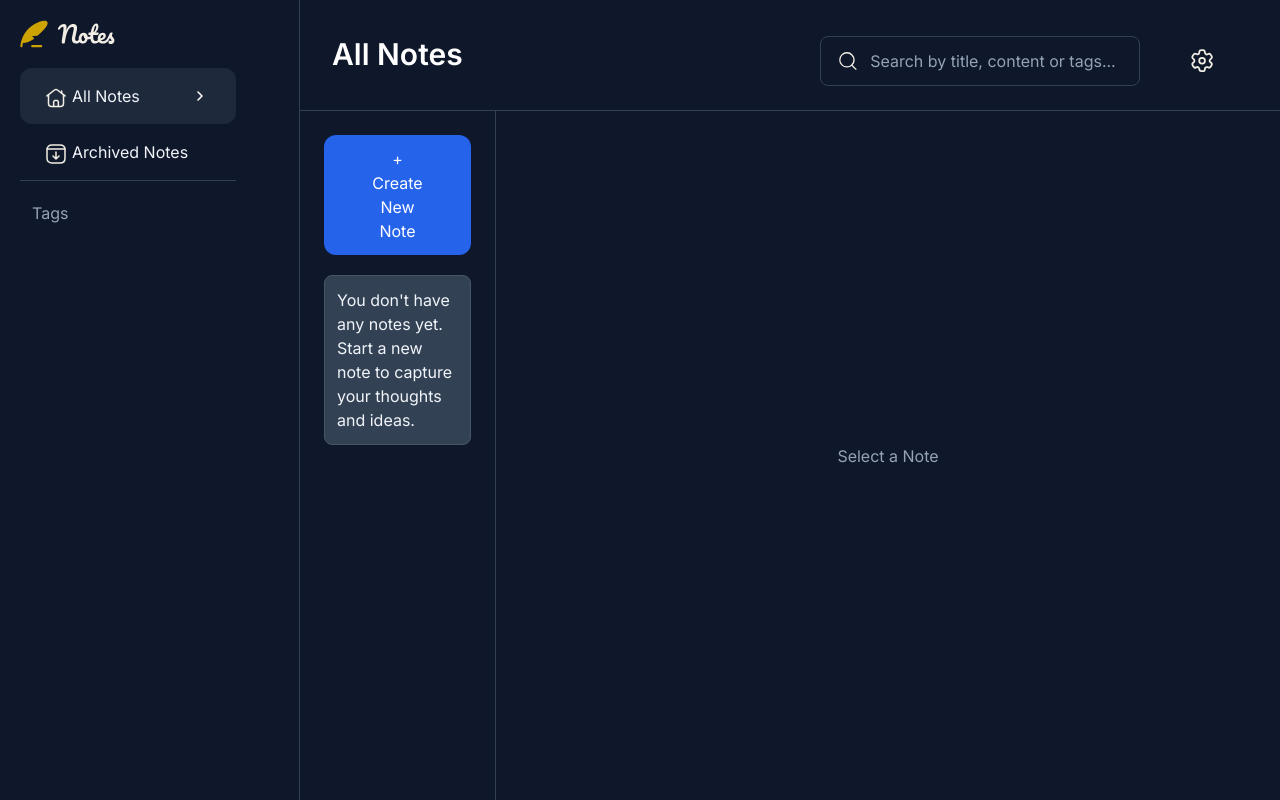
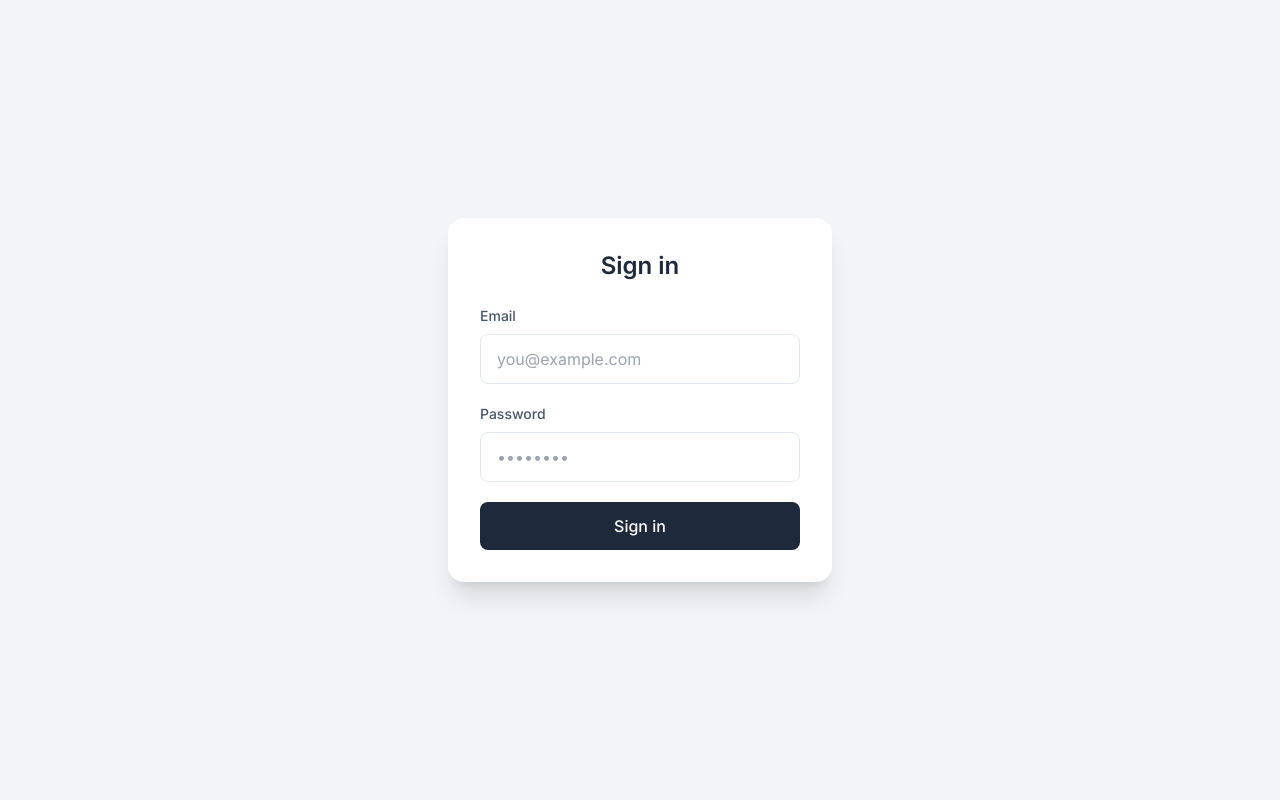
Before and after one commit to nonoyobussiness/note-taking-app, a React (Vite) app: page /login in a window 1280 px wide. Built offline with nearby package versions, Linux system fonts and the light colour scheme.

Commit message:
added routes for login, register and profile

```diff
--- a/package.json
+++ b/package.json
@@ -12,6 +12,7 @@
   "dependencies": {
     "react": "^19.2.0",
     "react-dom": "^19.2.0",
+    "react-router-dom": "^7.13.0",
     "vite-plugin-svgr": "^4.5.0"
   },
   "devDependencies": {
--- a/src/components/Login.tsx
+++ b/src/components/Login.tsx
@@ -56,7 +56,7 @@ export function Login() {
                             value={email}
                             onChange={(e) => setEmail(e.target.value)}
                             autoComplete="email"
-                            className="w-full px-4 py-3 rounded-lg border border-slate-200 focus:border-blue-500 focus:ring-2 focus:ring-blue-500/20 outline-none transition"
+                            className="w-full px-4 py-3 text-slate-800 rounded-lg border border-slate-200 focus:border-blue-500 focus:ring-2 focus:ring-blue-500/20 outline-none transition"
                             placeholder="you@example.com"
                         />
                     </div>
@@ -71,7 +71,7 @@ export function Login() {
                             value={password}
                             onChange={(e) => setPassword(e.target.value)}
                             autoComplete="current-password"
-                            className="w-full px-4 py-3 rounded-lg border border-slate-200 focus:border-blue-500 focus:ring-2 focus:ring-blue-500/20 outline-none transition"
+                            className="w-full px-4 py-3 text-slate-800 rounded-lg border border-slate-200 focus:border-blue-500 focus:ring-2 focus:ring-blue-500/20 outline-none transition"
                             placeholder="••••••••"
                         />
                     </div>
--- a/src/main.tsx
+++ b/src/main.tsx
@@ -1,7 +1,11 @@
-import { StrictMode } from 'react'
-import { createRoot } from 'react-dom/client'
+import {Route, Routes, BrowserRouter} from "react-router-dom"
+import ReactDOM from "react-dom/client";
 import App from './App.tsx'
+import {Login} from './components/Login.tsx';
+import { Register } from './components/Register.tsx';
 import './index.css'
+import React from 'react'
+import { Profile } from './components/Profile.tsx';
 
 const savedTheme = localStorage.getItem("note-app-color-theme") === "dark"
 const savedFont = localStorage.getItem("note-app-font-theme") || "sans"
@@ -9,8 +13,15 @@ if (savedTheme) document.documentElement.classList.add("dark")
 else document.documentElement.classList.remove("dark")
 document.body.classList.add(`font-${savedFont}`)
 
-createRoot(document.getElementById('root')!).render(
-  <StrictMode>
-    <App />
-  </StrictMode>,
+ReactDOM.createRoot(document.getElementById('root')!).render(
+  <React.StrictMode>
+    <BrowserRouter>
+        <Routes>
+          <Route path='/' element={<App/>} ></Route>
+          <Route path='/login' element={<Login/>} ></Route>
+          <Route path='/Register' element={<Register/>} ></Route>
+          <Route path='/Profile' element = {<Profile/>}/>
+        </Routes>
+    </BrowserRouter>
+  </React.StrictMode>,
 )
```
Also changed, not shown: 1 other file (tests, documents, lock files or other folders).
